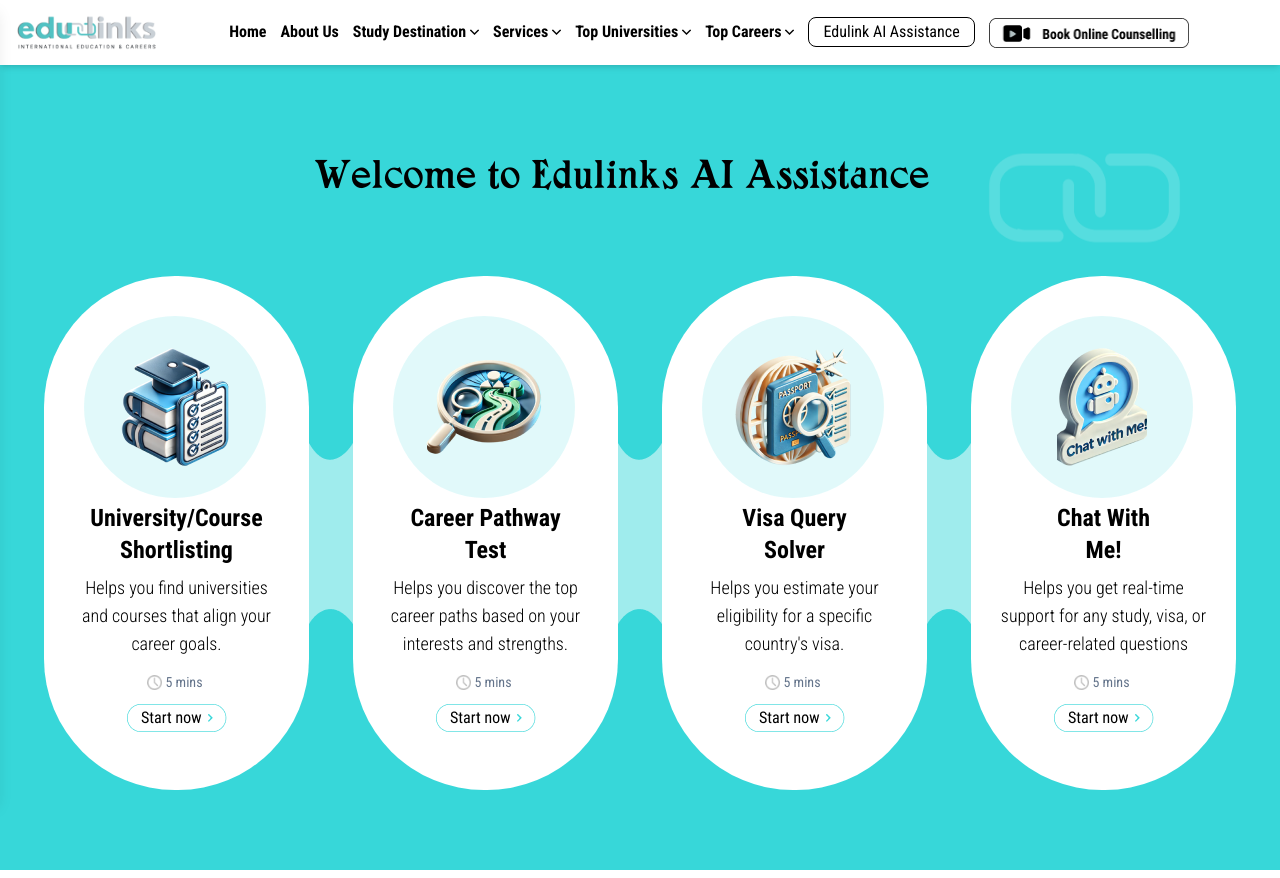
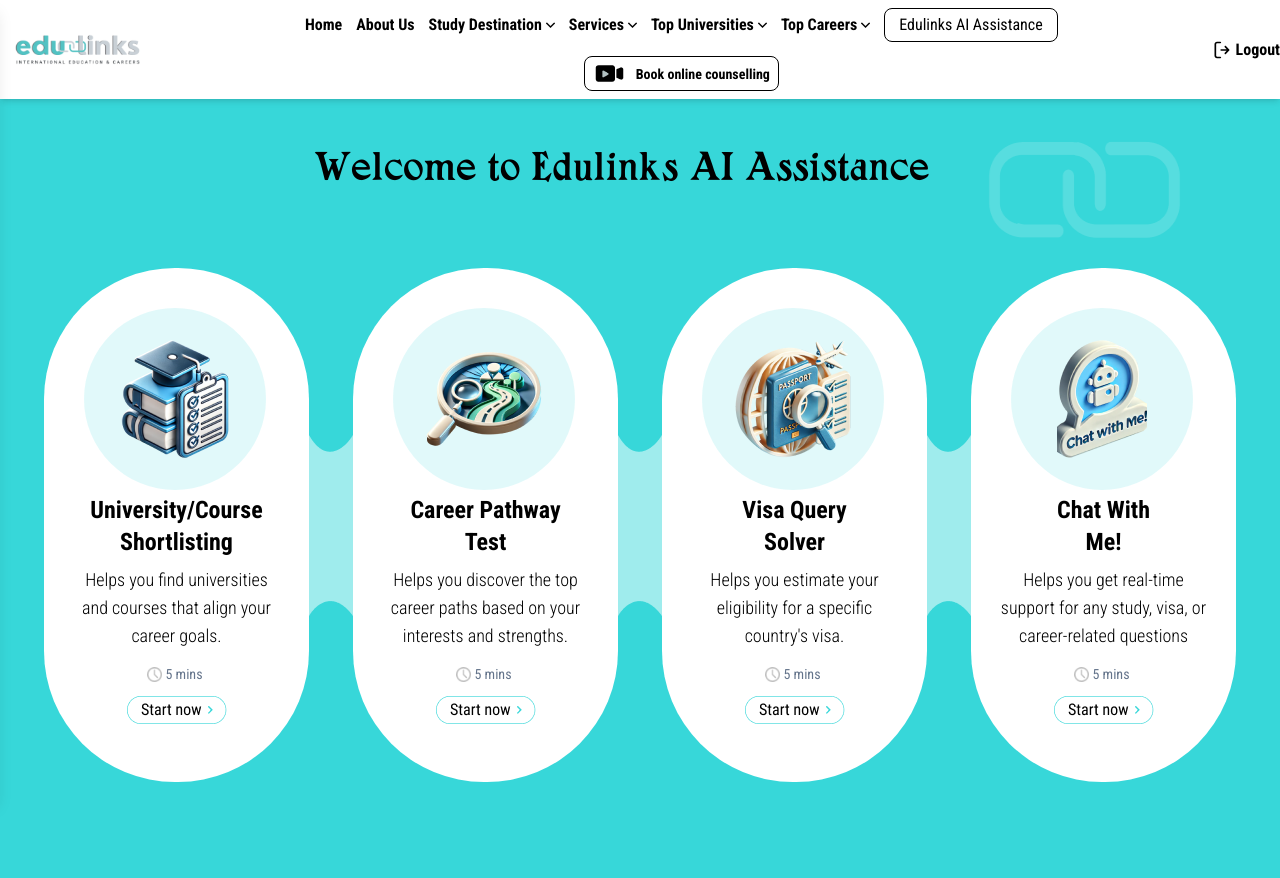
Before and after one commit to Ashujaiswal1025/edulinks-frontend-code, a React (Create React App) app: page /edulinks-ai-assistant in a window 1280 px wide. Built offline with nearby package versions, Linux system fonts and the light colour scheme; sample sign-in values are in the browser's storage.

Commit message:
added changes

```diff
--- a/src/components/Header.js
+++ b/src/components/Header.js
@@ -1,17 +1,27 @@
 import React, { useState } from 'react'
-import { useLocation } from 'react-router-dom';
+import { useLocation, useNavigate } from 'react-router-dom';
 import drop from '../Images/drop.png';
-import group from '../Images/book.png'
+import vid from '../Images/record.png';
 import { Link } from 'react-router-dom';
 import EDULINKS from '../Images/EDULINKS 1.png';
 
 function Header() {
     const location = useLocation();
+    const navigate = useNavigate();
 
     const hiddenLinksRoutes = ['/signup', '/signup/verifymail', '/login', '/login/verifymail', '/edulinks-ai-assistant/chat-with-me'];
     const hideLinks = hiddenLinksRoutes.includes(location.pathname);
 
     const [isMenuOpen, setIsMenuOpen] = useState(false);
+
+    const showLogout = location.pathname === '/edulinks-ai-assistant' || location.pathname === '/edulinks-ai-assistant/chat-with-me';
+
+    function handleLogout() {
+        console.log("Hi you are logged out");
+        localStorage.removeItem("authenticatedToken");
+        localStorage.removeItem('setUserData');
+        navigate('/signup');
+    }
 
     const toggleMenu = () => {
         setIsMenuOpen(!isMenuOpen);
@@ -55,7 +65,7 @@
     ]
 
     return (
-        <header className="py-1 fixed w-full z-50 top-0 bg-white shadow-md flex tablet-range:justify-between items-center h-65">
+        <header className="py-2 fixed w-full z-50 top-0 bg-white shadow-md flex flex-wrap tablet-range:justify-between items-center">
             <div className='container mx-auto flex items-center gap-14 justify-between'>
                 <Link href='/' className='site_logo'>
                     <img
@@ -68,7 +78,7 @@
                 </Link>
 
                 {!hideLinks &&
-                    (<div className="w-full hidden mlg:flex items-center font-robotoCondensed md:text-base text-sm">
+                    (<div className="w-full hidden mlg:flex justify-center font-robotoCondensed md:text-base text-sm">
                         <div className='flex justify-center items-center flex-wrap gap-3.5'>
 
                             <div className="text-nowrap font-bold">
@@ -146,20 +156,50 @@
                             </div>
                             {/* Edulink AI Assistance */}
                             <div className="bot_btn">
-                                <button className="py-1.6 px-3.5 rounded-lg text-base border-0.7 border-black  text-black font-normal hover:bg-eduTheme hover:text-white h-[30px] flex items-center justify-center">
-                                    Edulink AI Assistance
+                                <button className="py-1 px-3.5 rounded-lg text-base border-0.7 border-black  text-black font-normal hover:bg-eduTheme flex items-center justify-center">
+                                    Edulinks AI Assistance
                                 </button>
                             </div>
-                            <div className="book_btn h-[30px]">
-                                <Link className="rounded-md hover:bg-eduTheme">
-                                    <img src={group} alt="gr" width={200} />
-                                </Link>
+                            <div className="book_btn">
+                                <button className="py-1.6 px-2 rounded-lg border-0.7 border-black  text-black text-sm font-bold hover:bg-eduTheme flex flex-wrap items-center justify-between">
+                                    <img src={vid} alt="rec" width={33} height={33} className='mr-[10px]' />
+                                    Book online counselling
+                                </button>
                             </div>
                         </div>
                     </div>)
                 }
+                <div className={`${hideLinks ? 'flex mr-10' : 'hidden'} mlg:flex`}>
+                    {showLogout && (
+                        <div
+                            className="flex justify-center items-center text-base rounded-md cursor-pointer font-bold font-robotoCondensed"
+                            onClick={handleLogout}
+                        >
+                            <div className="flex items-center justify-center h-7 w-7">
+                                <svg
+                                    width="24"
+                                    height="24"
+                                    viewBox="0 0 24 24"
+                                    fill="none"
+                                    xmlns="http://www.w3.org/2000/svg"
+                                    className="h-5 w-5 shrink-0"
+                                >
+                                    <path
+                                        fillRule="evenodd"
+                                        clipRule="evenodd"
+                                        d="M6 4C5.44772 4 5 4.44772 5 5V19C5 19.5523 5.44772 20 6 20H10C10.5523 20 11 20.4477 11 21C11 21.5523 10.5523 22 10 22H6C4.34315 22 3 20.6569 3 19V5C3 3.34315 4.34315 2 6 2H10C10.5523 2 11 2.44772 11 3C11 3.55228 10.5523 4 10 4H6ZM15.2929 7.29289C15.6834 6.90237 16.3166 6.90237 16.7071 7.29289L20.7071 11.2929C21.0976 11.6834 21.0976 12.3166 20.7071 12.7071L16.7071 16.7071C16.3166 17.0976 15.6834 17.0976 15.2929 16.7071C14.9024 16.3166 14.9024 15.6834 15.2929 15.2929L17.5858 13H11C10.4477 13 10 12.5523 10 12C10 11.4477 10.4477 11 11 11H17.5858L15.2929 8.70711C14.9024 8.31658 14.9024 7.68342 15.2929 7.29289Z"
+                                        fill="currentColor"
+                                    />
+                                </svg>
+                            </div>
+                            Logout
+                        </div>
+                    )}
+                </div>
 
 
+                {!hideLinks &&
+                    <>
                         {/* Mobile Menu Button */}
                         <div className="mx-4 mlg:hidden">
                             <button onClick={toggleMenu} className="text-gray-700 focus:outline-none">
@@ -281,26 +321,40 @@
                                 </div>
                                 <Link to="/" className="block px-4 py-2 hover:text-green-500">Edulinks AI Assistant</Link>
                                 <div className="flex-grow"></div>
-                        <div className="block md:hidden">
-                            <button className="px-2 py-1 rounded-lg text-base border-0.7 font-normal hover:bg-eduTheme">
-                                <img src={group} alt="gr" />
+                                <div className="book_btn">
+                                    <button className="py-1.6 px-2 rounded-lg border-0.7 border-black  text-black text-sm font-bold hover:bg-eduTheme flex flex-wrap items-center justify-between">
+                                        <img src={vid} alt="rec" width={33} height={33} className='mr-[10px]' />
+                                        Book online counselling
                                     </button>
                                 </div>
                             </div>
-                    <div className='button_group flex flex-col items-center gap-5'>
-                        {/* Edulink AI Assistance */}
-                        <div className="bot_btn">
-                            <button className="px-4 py-2 rounded-lg text-base border-0.7 border-black font-normal hover:bg-eduTheme">
-                                Edulink AI Assistance
-                            </button>
+                            <div
+                                className="flex justify-start m-4 items-center text-base rounded-md font-bold font-robotoCondensed"
+                            >
+                                <div className="flex items-center justify-center h-7 w-7">
+                                    <svg
+                                        width="24"
+                                        height="24"
+                                        viewBox="0 0 24 24"
+                                        fill="none"
+                                        xmlns="http://www.w3.org/2000/svg"
+                                        className="h-5 w-5 shrink-0"
+                                    >
+                                        <path
+                                            fillRule="evenodd"
+                                            clipRule="evenodd"
+                                            d="M6 4C5.44772 4 5 4.44772 5 5V19C5 19.5523 5.44772 20 6 20H10C10.5523 20 11 20.4477 11 21C11 21.5523 10.5523 22 10 22H6C4.34315 22 3 20.6569 3 19V5C3 3.34315 4.34315 2 6 2H10C10.5523 2 11 2.44772 11 3C11 3.55228 10.5523 4 10 4H6ZM15.2929 7.29289C15.6834 6.90237 16.3166 6.90237 16.7071 7.29289L20.7071 11.2929C21.0976 11.6834 21.0976 12.3166 20.7071 12.7071L16.7071 16.7071C16.3166 17.0976 15.6834 17.0976 15.2929 16.7071C14.9024 16.3166 14.9024 15.6834 15.2929 15.2929L17.5858 13H11C10.4477 13 10 12.5523 10 12C10 11.4477 10.4477 11 11 11H17.5858L15.2929 8.70711C14.9024 8.31658 14.9024 7.68342 15.2929 7.29289Z"
+                                            fill="currentColor"
+                                        />
+                                    </svg>
                                 </div>
-                        <div className="book_btn">
-                            <button className="px-2 py-1 rounded-lg text-base border-0.7 font-normal hover:bg-eduTheme">
-                                <img src={group} alt="gr" width={200} />
-                            </button>
+                                <p className="cursor-pointer" onClick={handleLogout}>
+                                    Logout
+                                </p>
                             </div>
                         </div>
-                </div>
+                    </>
+                }
             </div>
 
         </header>
--- a/src/components/SignUp.js
+++ b/src/components/SignUp.js
@@ -56,16 +56,16 @@
 
   return (
     <div className='w-full h-full flex flex-col justify-center items-center'>
-      <div className="flex flex-col items-center justify-center">
+      <div className="flex flex-col items-center justify-center pt-28">
         <ToastContainer />
-        <h1 className=" text-xl md:text-3xl lg:text-4xl font-adramalech font-bold text-white text-center my-6 md:mb-10">
+        <h1 className=" text-3xl md:text-4xl font-adramalech font-bold text-white text-center mb-10">
           Welcome to Edulinks AI Assistance to proceed further Sign up.
         </h1>
 
         {/* Form Container */}
         <div className='w-full flex justify-center items-center'>
           <div
-            className="rounded-[20px] shadow-md flex flex-col items-center w-full md:w-[676px] md:h-[421px] max-w-[90%] bg-opacity-50 p-6 md:p-8"
+            className="rounded-[20px] shadow-md flex flex-col items-center md:w-[676px] md:h-[421px] max-w-[90%] bg-opacity-50 p-6 md:p-8"
             style={{
               backgroundColor: "rgba(255, 255, 255, 0.4)",
             }}
--- a/src/components/Welcome.js
+++ b/src/components/Welcome.js
@@ -12,13 +12,13 @@
 function Welcome() {
   return (
     <div className='h-full flex flex-col justify-center items-center '>
-      <div className='w-full h-full flex flex-col justify-center items-center py-20'>
-        <div className='flex  justify-center gap-24 items-center w-full  md:mt-6 tablet-range:mt-48 tablet-range:mb-4 mb-6'>
-          <div className='tablet-range:text-right ml-64'>
-            <h1 className='text-xl md:text-4xl font-adramalech text-center md:text-right text-wrap font-normal'>Welcome to Edulinks AI Assistance</h1>
+      <div className='w-full h-full flex flex-col justify-center items-center py-24'>
+        <div className='flex  justify-center xl:gap-24 items-center w-full tablet-range:mb-4 mb-6'>
+          <div className='md:ml-64'>
+            <h1 className='text-3xl lg:text-4xl font-adramalech text-center text-wrap font-normal'>Welcome to Edulinks AI Assistance</h1>
           </div>
           <span className=''>
-            <img src={icon} alt="link-logo" className='md:w-[237px] md:h-[108px] w-20 h-10 md:-ml-10 mt-10 py-1' />
+            <img src={icon} alt="link-logo" className='md:w-[237px] md:h-[108px] w-40 h-20 md:-ml-10 mt-10' />
           </span>
         </div>
 
--- a/tailwind.config.js
+++ b/tailwind.config.js
@@ -20,7 +20,8 @@
       screens: {
         'tablet-range': { min: '580px', max: '1206px' },
         "smallLap": {min: '1207px' , max: '1355px'},
-        'mlg': { min: '1200px' },
+        "mlg": { min: '1200px' },
+        'small-laptop': { raw: '(max-width: 1024px) and (max-height: 768px)' }
       },
       height:{
         65: '65px',
```
Also changed, not shown: src/components/ChatWithMe.js (+33 -111 lines), src/Images/record.png (added). Lines whose indentation alone changed are shown as unchanged.
